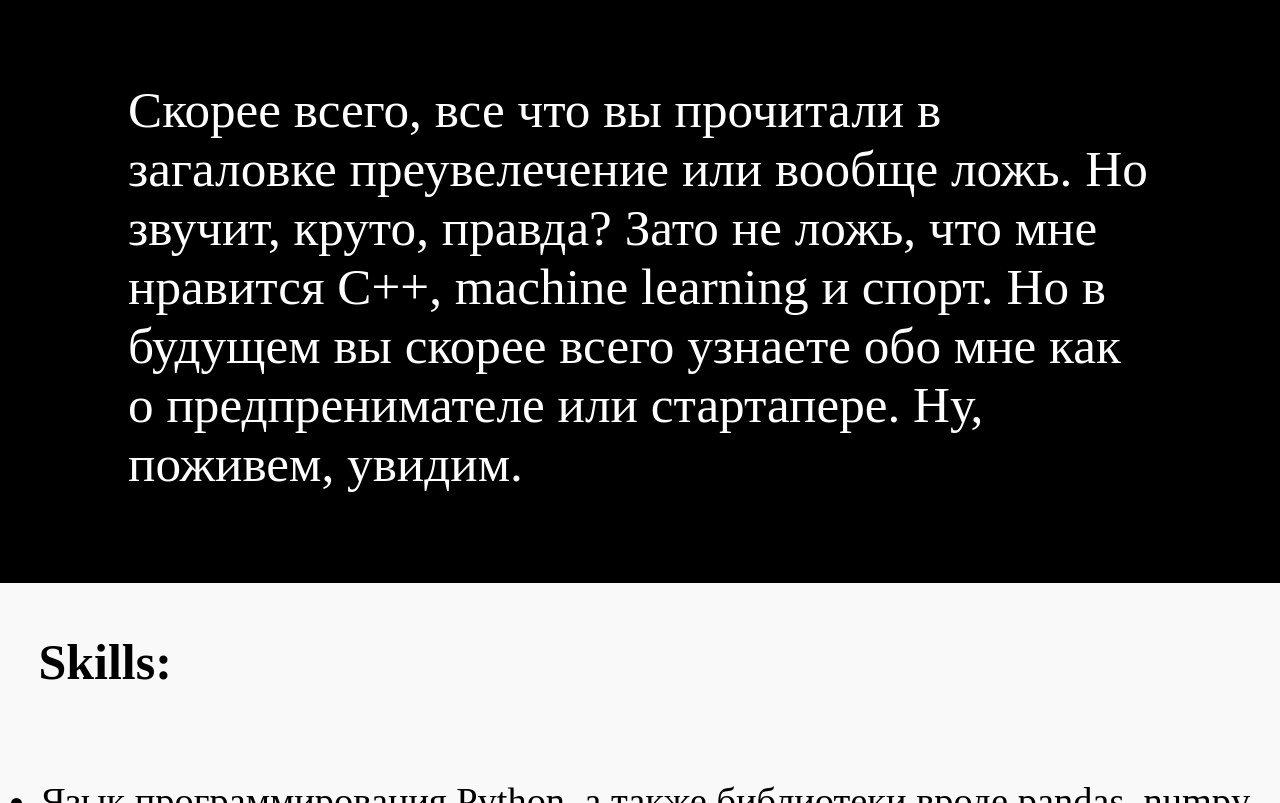
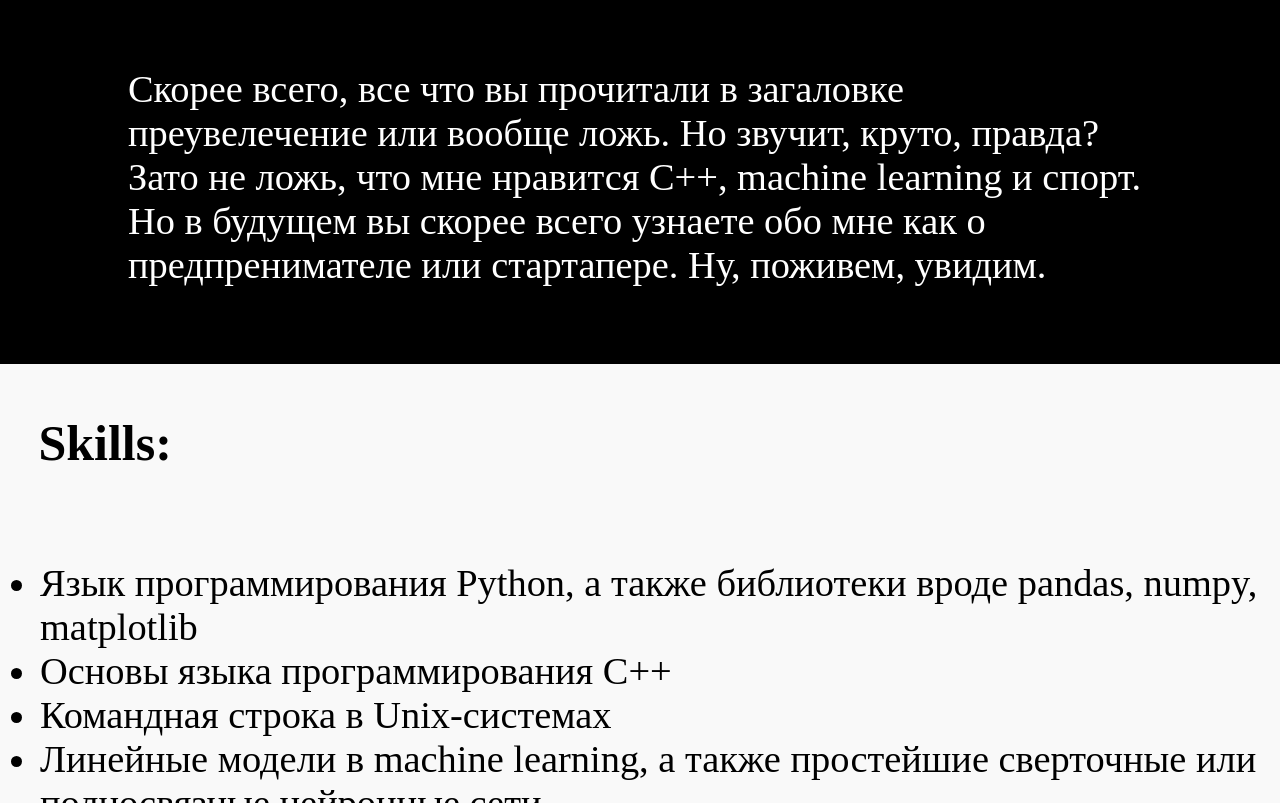
Before and after one commit to afarovruslan/afarovruslan.github.io, a plain HTML site: page index.html in a window 1280 px wide. Shown: the part 1133-1936 px from the top of the page. Drawn offline with Linux system fonts and the light colour scheme; a web font is replaced by a local one.

Commit message:
fix fonts sizes

```diff
--- a/static/style.css
+++ b/static/style.css
@@ -163,7 +163,7 @@
 }
 
 .about__paragraph {
-    font-size: 4vmax;
+    font-size: 3vmax;
     padding: 5% 10% 3% 10%;
 }
 
```
